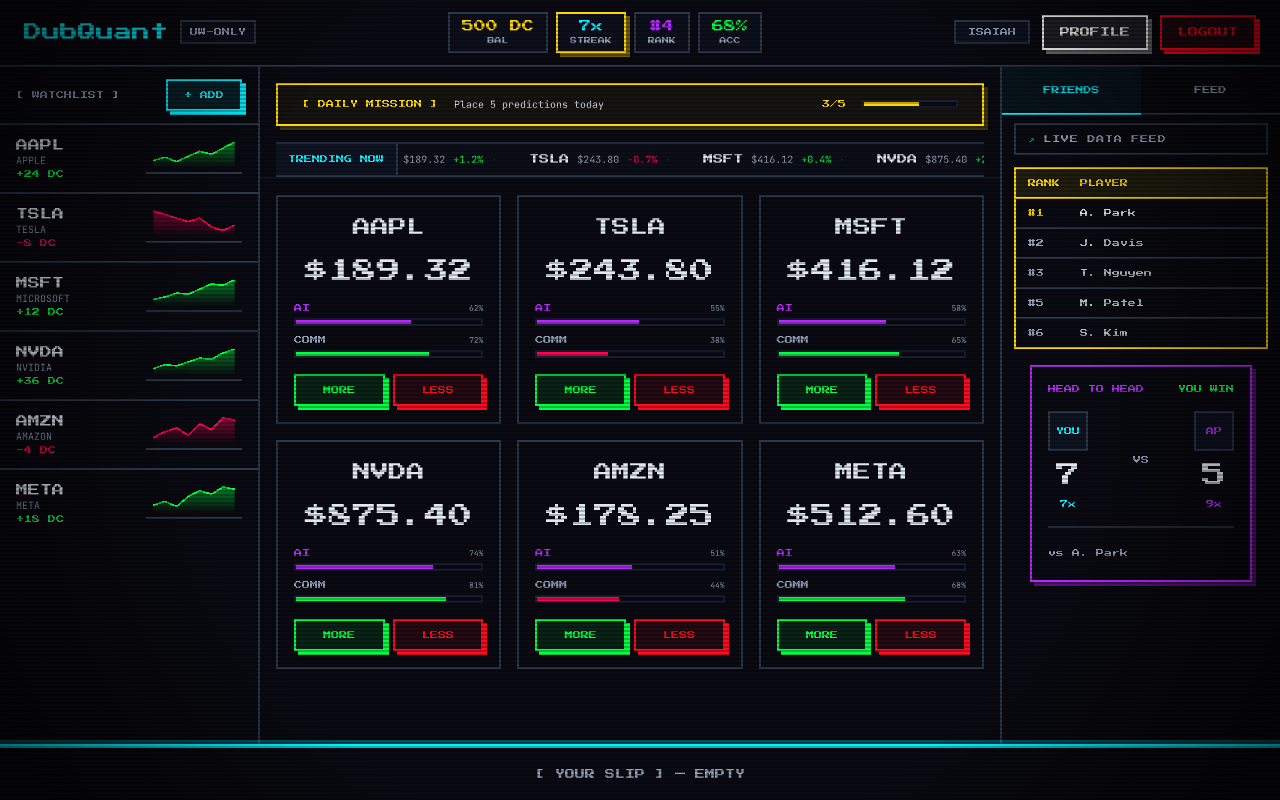
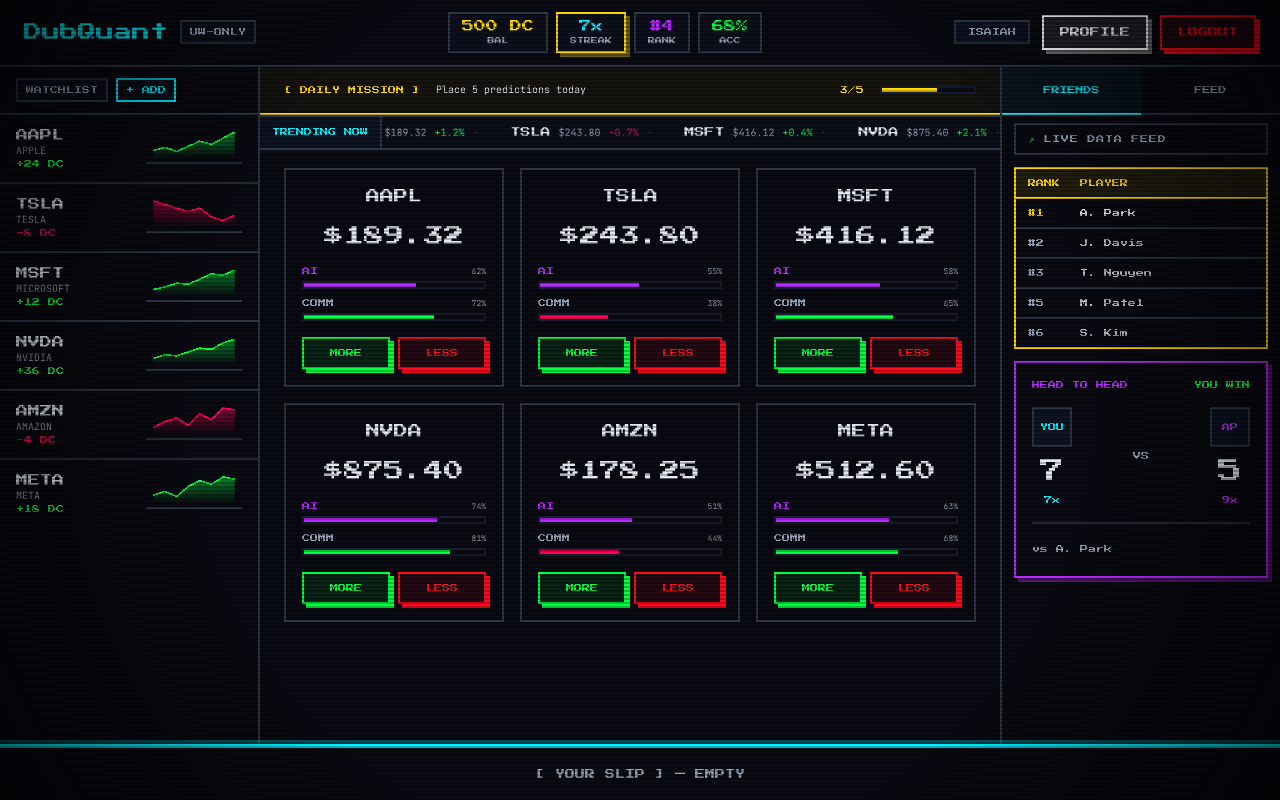
Before and after one commit to hcp-uw/ccp-coin, a Next.js app in the folder frontend/: page /dashboard in a window 1280 px wide. Built offline with nearby package versions, Linux system fonts and the light colour scheme.

Commit message:
style: polish dashboard component visuals

```diff
--- a/frontend/src/components/dashboard/DailyMissionStrip.tsx
+++ b/frontend/src/components/dashboard/DailyMissionStrip.tsx
@@ -12,10 +12,10 @@
 
   return (
     <div
-      className={`flex items-center gap-4 mx-4 mt-4 px-6 py-3 border-[2px] ${
+      className={`flex items-center gap-4 px-6 h-12 shrink-0 border-b-[2px] ${
         isComplete
-          ? "border-up bg-up/5 shadow-[4px_4px_0px_0px_rgba(0,255,65,0.2)]"
-          : "border-xp bg-xp/5 shadow-[4px_4px_0px_0px_rgba(255,215,0,0.2)]"
+          ? "border-up bg-up/5"
+          : "border-xp bg-xp/5"
       }`}
     >
       <span className={`font-arcade text-[8px] shrink-0 ${isComplete ? "text-up" : "text-xp"}`}>
--- a/frontend/src/components/dashboard/DashboardWatchlist.tsx
+++ b/frontend/src/components/dashboard/DashboardWatchlist.tsx
@@ -3,7 +3,6 @@
 import { useState } from "react";
 import { motion } from "framer-motion";
 import { Sparkline } from "@/components/shared/Sparkline";
-import { ArcadeButton } from "@/components/shared/ArcadeButton";
 import type { WatchlistTicker } from "@/content/mockData";
 
 export function DashboardWatchlist({ tickers }: { tickers: WatchlistTicker[] }) {
@@ -12,11 +11,9 @@
   return (
     <div className="flex flex-col h-full border-r-[2px] border-border bg-obsidian overflow-hidden">
       {/* Header */}
-      <div className="flex items-center justify-between border-b-[2px] border-border px-4 py-3 shrink-0">
-        <span className="font-arcade text-[8px] text-muted">[ WATCHLIST ]</span>
-        <ArcadeButton variant="primary" className="text-[8px] px-2 py-1">
-          + ADD
-        </ArcadeButton>
+      <div className="flex items-center gap-2 border-b-[2px] border-border px-4 h-12 shrink-0">
+        <span className="border-[2px] border-border bg-surface/60 px-2 py-1 font-arcade text-[8px] uppercase text-muted"> WATCHLIST </span>
+        <span className="border-[2px] border-primary bg-surface/60 px-2 py-1 font-arcade text-[8px] uppercase text-primary cursor-pointer hover:bg-primary/10 transition-colors">+ ADD</span>
       </div>
 
       {/* Rows */}
--- a/frontend/src/components/dashboard/FriendActivityFeed.tsx
+++ b/frontend/src/components/dashboard/FriendActivityFeed.tsx
@@ -20,7 +20,7 @@
   };
 
   return (
-    <div className="flex flex-col divide-y-[2px] divide-border">
+    <div className="flex flex-col divide-y-[2px] divide-border overflow-y-auto max-h-[calc(100vh-12rem)] pb-28 lg:pb-0">
       {activities.map((activity) => (
         <div key={activity.id} className="flex items-center gap-3 px-4 py-3 hover:bg-white/[0.02]">
           <div className="w-8 h-8 border-[2px] border-border bg-surface font-arcade text-[8px] text-primary flex items-center justify-center shrink-0">
@@ -32,19 +32,22 @@
               <span className="font-arcade text-[10px] text-text">{activity.friendUsername}</span>
               <span className="font-mono text-[8px] text-muted">→</span>
               <span className="font-arcade text-[10px] text-primary">{activity.symbol}</span>
+            </div>
+            <div className="mt-0.5">
               <span className={`font-arcade text-[8px] ${activity.direction === "MORE" ? "text-up" : "text-down"}`}>
                 {activity.direction}
               </span>
             </div>
-            <div className="flex items-center gap-2 mt-0.5">
-              <span className="font-mono text-[8px] text-muted">{activity.stake} DC</span>
-              <span className="font-mono text-[8px] text-muted">·</span>
-              <span className="font-mono text-[8px] text-muted">{activity.timestamp}</span>
+            <div className="flex items-center justify-between mt-0.5">
+              <div className="flex items-center gap-2">
+                <span className="font-mono text-[8px] text-muted">{activity.stake} DC</span>
+                <span className="font-mono text-[8px] text-muted">·</span>
+                <span className="font-mono text-[8px] text-muted">{activity.timestamp}</span>
+              </div>
+              <div className={`border-[2px] px-2 py-0.5 font-arcade text-[8px] shrink-0 ${getOutcomeStyles(activity.outcome)}`}>
+                {activity.outcome}
+              </div>
             </div>
-          </div>
-
-          <div className={`border-[2px] px-2 py-0.5 font-arcade text-[8px] shrink-0 ${getOutcomeStyles(activity.outcome)}`}>
-            {activity.outcome}
           </div>
         </div>
       ))}
--- a/frontend/src/components/dashboard/HeadToHeadCard.tsx
+++ b/frontend/src/components/dashboard/HeadToHeadCard.tsx
@@ -24,7 +24,7 @@
       : "TIED";
 
   return (
-    <div className="border-[2px] border-secondary bg-obsidian shadow-[4px_4px_0px_0px_rgba(184,41,255,0.4)] p-4 m-4">
+    <div className="border-[2px] border-secondary bg-obsidian shadow-[4px_4px_0px_0px_rgba(184,41,255,0.4)] p-4 mt-3">
       <div className="flex items-center justify-between mb-4">
         <span className="font-arcade text-[8px] text-secondary">HEAD TO HEAD</span>
         <span className={`font-arcade text-[8px] ${statusClass}`}>{statusText}</span>
--- a/frontend/src/components/dashboard/MobileBottomNav.tsx
+++ b/frontend/src/components/dashboard/MobileBottomNav.tsx
@@ -23,7 +23,7 @@
           <button
             key={tab.id}
             onClick={() => onViewChange(tab.id)}
-            className={`py-3 font-arcade text-[8px] transition-colors ${
+            className={`py-3 min-h-[44px] font-arcade text-[8px] transition-colors ${
               activeView === tab.id
                 ? "text-primary bg-primary/5"
                 : "text-muted hover:text-text"
--- a/frontend/src/components/dashboard/ProjectionTileGrid.tsx
+++ b/frontend/src/components/dashboard/ProjectionTileGrid.tsx
@@ -37,11 +37,11 @@
   return (
     <div className={`p-4 ${borderClass}`}>
       <div className="text-center mb-3">
-        <span className="font-arcade text-lg text-text">{pick.symbol}</span>
+        <span className="font-arcade text-sm text-text">{pick.symbol}</span>
       </div>
 
       <div className="text-center mb-3">
-        <span className="font-arcade text-2xl text-text">{pick.price}</span>
+        <span className="font-arcade text-xl text-text">{pick.price}</span>
       </div>
 
       <div className="space-y-2 mb-4">
@@ -74,20 +74,20 @@
 
       <div className="flex gap-2">
         {isSelected && selectedDirection === "MORE" ? (
-          <ArcadeButton variant="success" onClick={handleDeselect} className="flex-1 text-[8px]">
+          <ArcadeButton variant="success" onClick={handleDeselect} className="flex-1 text-[8px] py-1">
             MORE ✓
           </ArcadeButton>
         ) : (
-          <ArcadeButton variant="success" onClick={handleMore} className="flex-1 text-[8px]" role="radio" aria-checked={selectedDirection === "MORE"}>
+          <ArcadeButton variant="success" onClick={handleMore} className="flex-1 text-[8px] py-1" role="radio" aria-checked={selectedDirection === "MORE"}>
             MORE
           </ArcadeButton>
         )}
         {isSelected && selectedDirection === "LESS" ? (
-          <ArcadeButton variant="danger" onClick={handleDeselect} className="flex-1 text-[8px]">
+          <ArcadeButton variant="danger" onClick={handleDeselect} className="flex-1 text-[8px] py-1">
             LESS ✓
           </ArcadeButton>
         ) : (
-          <ArcadeButton variant="danger" onClick={handleLess} className="flex-1 text-[8px]" role="radio" aria-checked={selectedDirection === "LESS"}>
+          <ArcadeButton variant="danger" onClick={handleLess} className="flex-1 text-[8px] py-1" role="radio" aria-checked={selectedDirection === "LESS"}>
             LESS
           </ArcadeButton>
         )}
@@ -107,7 +107,7 @@
   const selectedMap = new Map(selectedPicks.map(p => [p.symbol, p.direction]));
 
   return (
-    <div className="grid grid-cols-2 md:grid-cols-3 gap-4 p-4">
+    <div className="grid grid-cols-2 md:grid-cols-3 gap-4 px-6 py-4">
       {picks.map((pick) => {
         const isSelected = selectedMap.has(pick.symbol);
         const selectedDirection = selectedMap.get(pick.symbol) ?? null;
--- a/frontend/src/components/dashboard/TrendingTickerTape.tsx
+++ b/frontend/src/components/dashboard/TrendingTickerTape.tsx
@@ -4,18 +4,18 @@
 
 export function TrendingTickerTape({ items }: { items: TrendingPick[] }) {
   return (
-    <div className="border-y-[2px] border-border bg-surface/50 py-2 overflow-hidden relative mx-4 mt-4">
+    <div className="border-y-[2px] border-border bg-surface/50 py-2 overflow-hidden relative">
       <style>{`
         @keyframes ticker-scroll {
           from { transform: translateX(0); }
           to { transform: translateX(-50%); }
         }
       `}</style>
-      <div className="absolute left-0 top-0 bottom-0 z-10 flex items-center font-arcade text-[8px] text-primary bg-surface px-3 border-r-[2px] border-border">
+      <div className="absolute left-0 top-0 bottom-0 z-10 flex items-center font-arcade text-[8px] text-primary bg-surface px-2 md:px-3 border-r-[2px] border-border">
         TRENDING NOW
       </div>
       <div
-        className="flex gap-8 pl-36 pointer-events-none"
+        className="flex gap-8 pl-20 md:pl-36 pointer-events-none"
         style={{ animation: "ticker-scroll 30s linear infinite" }}
       >
         {[...items, ...items].map((item, i) => (
```
